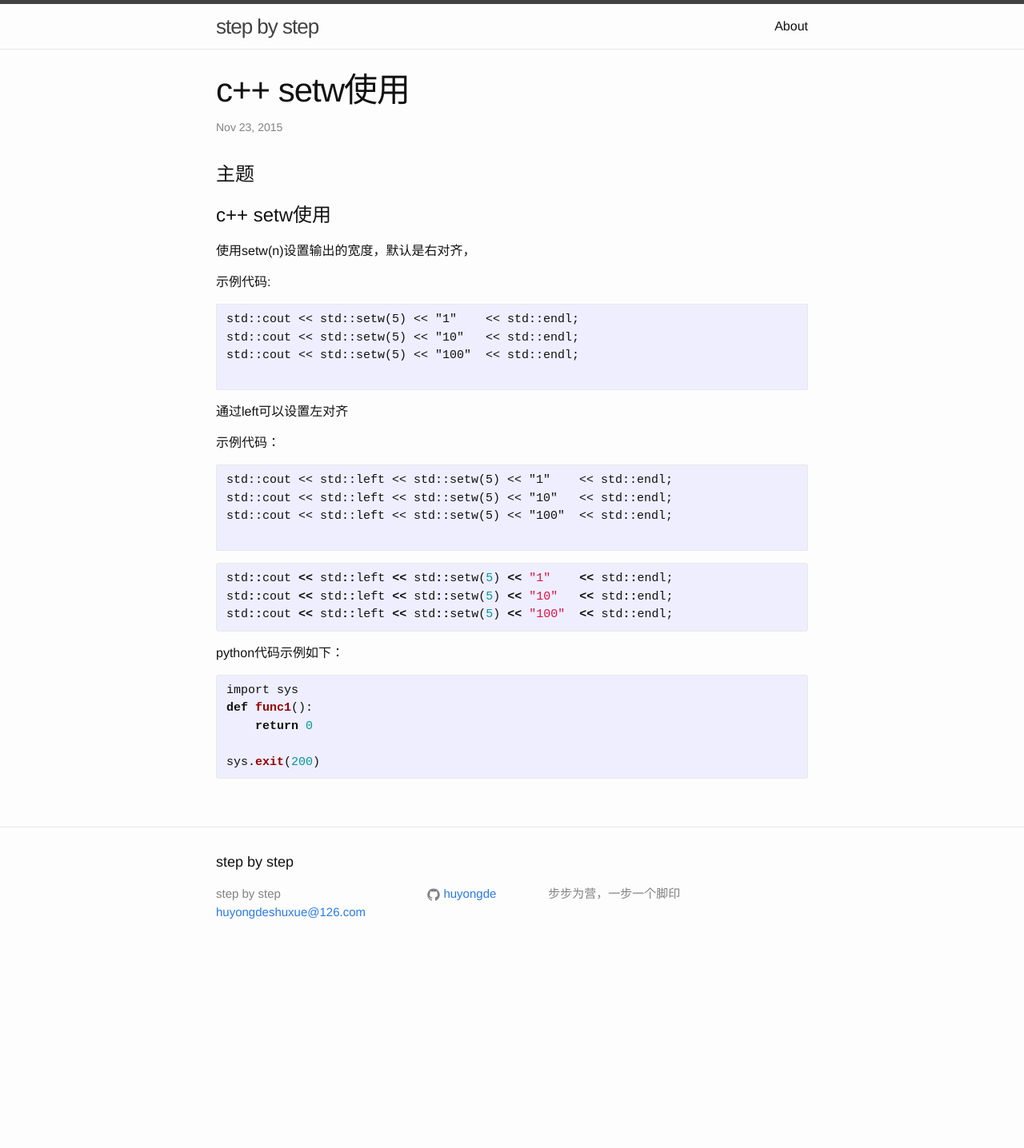
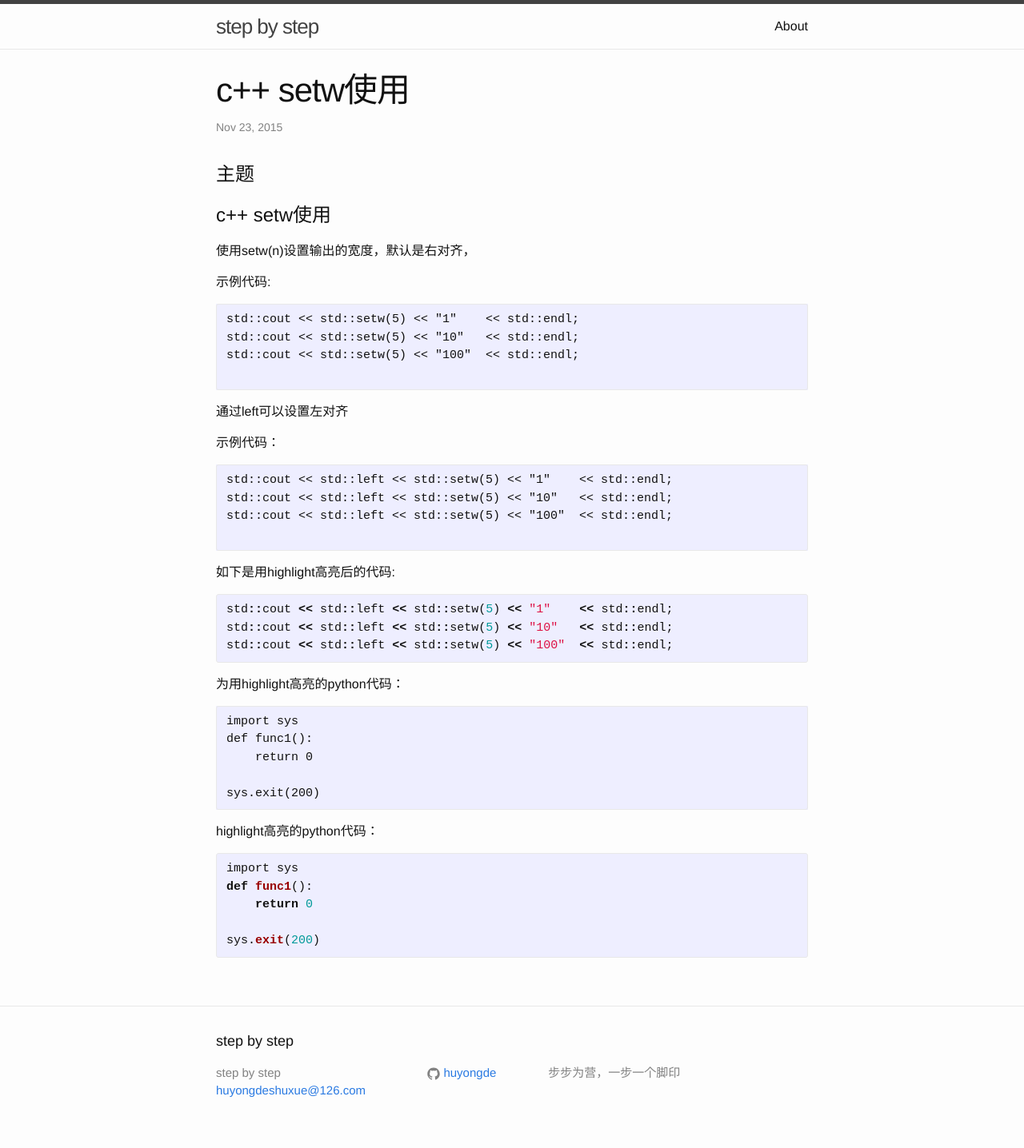
Before and after one commit to huyongde/huyongde.github.io, a Jekyll site: the page built from _posts/2015-11-23-cout-setw.md, in a window 1280 px wide. Shown: the whole page at 80% size. Built offline with Jekyll 4.4.1, drawn with Linux system fonts in a browser that asks for light colours; Markdown is read by kramdown in place of the engine named in the settings; before the commit the page ends 1212 px from its top, so only the background shows below that.

Commit message:
update highlight

````diff
--- a/_posts/2015-11-23-cout-setw.md
+++ b/_posts/2015-11-23-cout-setw.md
@@ -29,21 +29,29 @@ std::cout << std::left << std::setw(5) << "100"  << std::endl;
 
 ```
 
+如下是用highlight高亮后的代码:
+
 {% highlight c++%}
 std::cout << std::left << std::setw(5) << "1"    << std::endl;
 std::cout << std::left << std::setw(5) << "10"   << std::endl;
 std::cout << std::left << std::setw(5) << "100"  << std::endl;
 {% endhighlight %}
 
-python代码示例如下：
+为用highlight高亮的python代码：
 
-{% highlight python %}
-
+```
 import sys
 def func1():
     return 0
 
 sys.exit(200)
+```
+highlight高亮的python代码：
 
+{% highlight python %}
+import sys
+def func1():
+    return 0
 
+sys.exit(200)
 {% endhighlight %}
````
